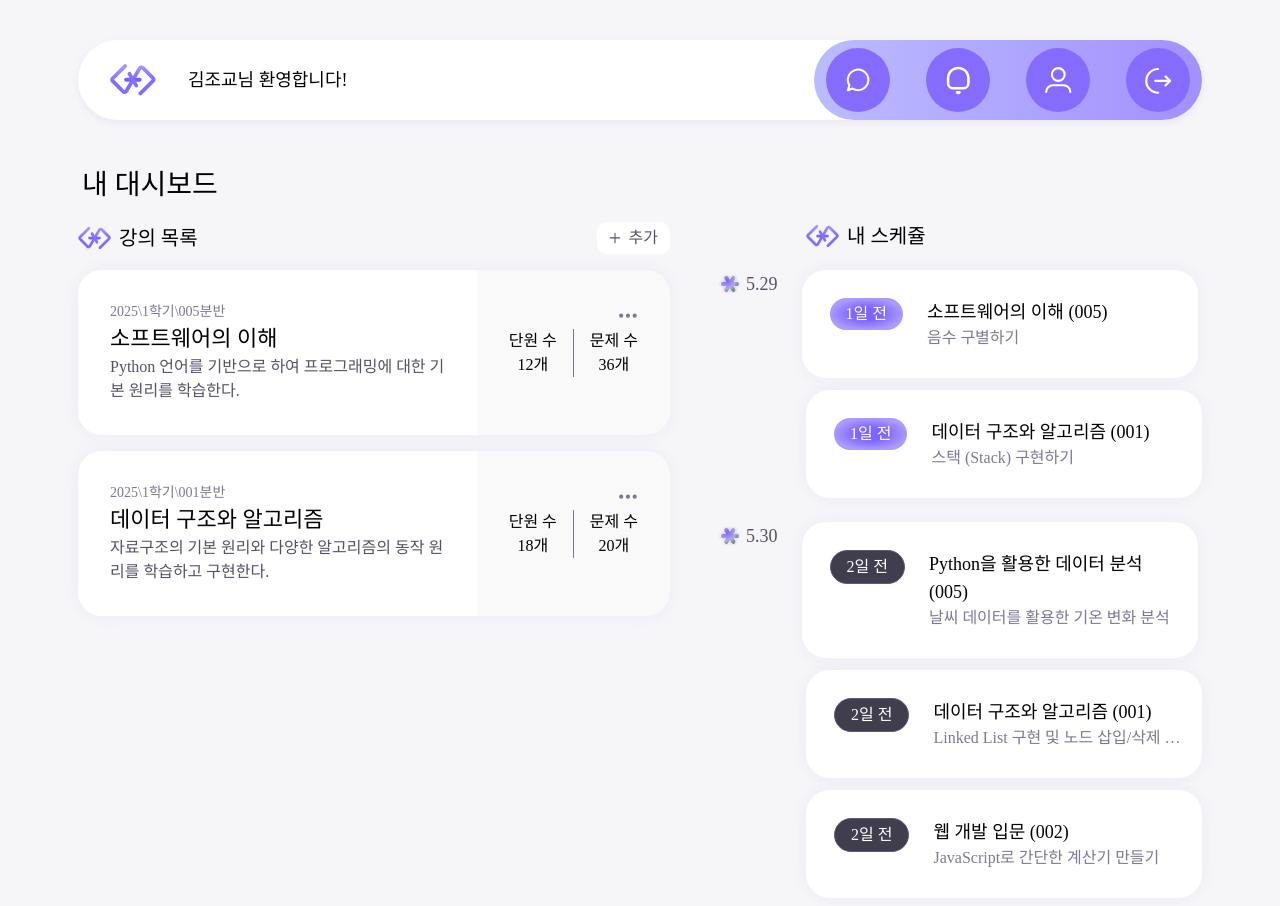
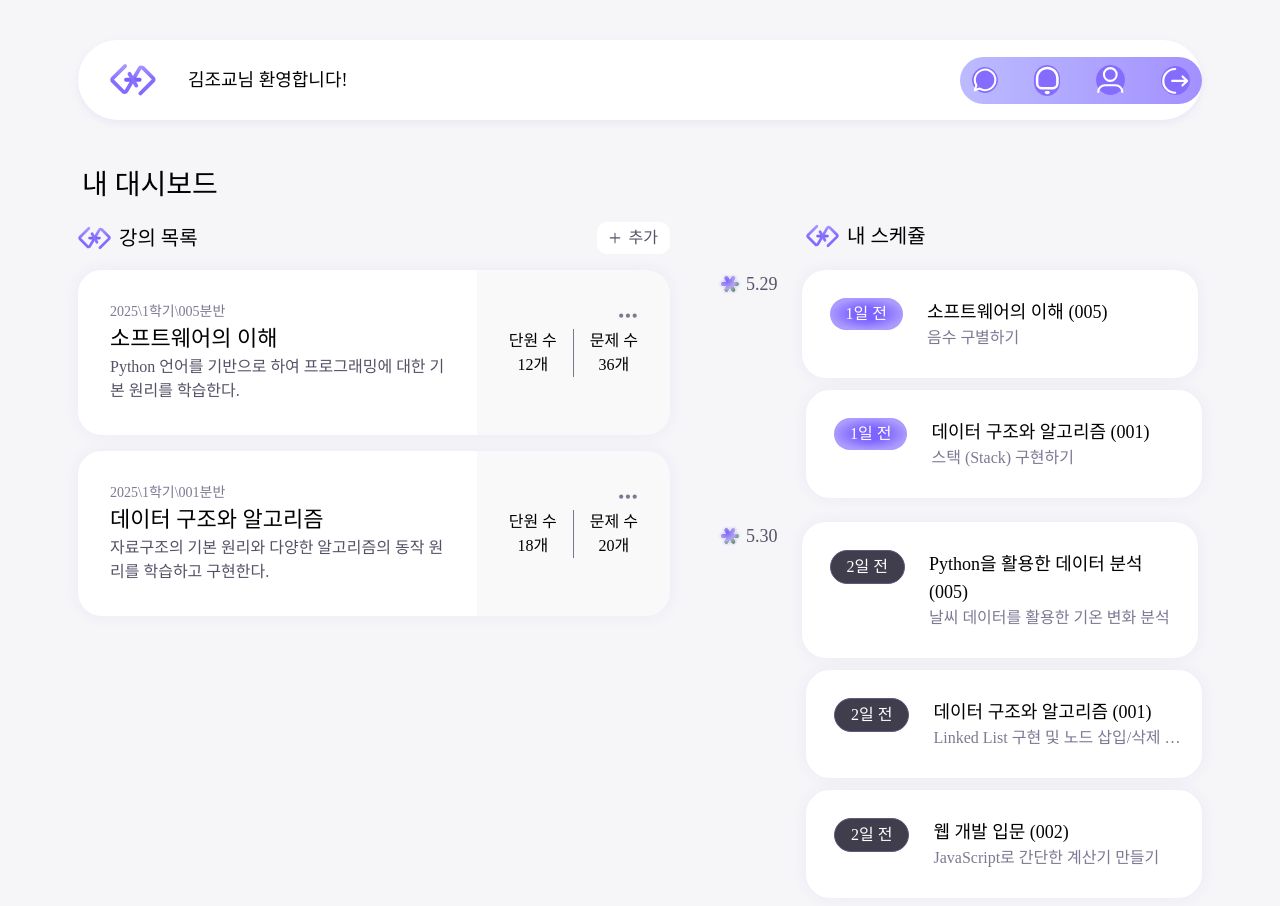
Before and after one commit to 2025-snowCode/snowCode-Client, a React (Vite) app: page /admin in a window 1280 px wide. Shown: the top 906 px of the page. Built offline with nearby package versions, Linux system fonts and the light colour scheme; a web font is replaced by a local one.

Commit message:
#21 feat: Header에 IconButton 대신 Button 컴포넌트로 교체 및 적용

```diff
--- a/src/layout/Layout.tsx
+++ b/src/layout/Layout.tsx
@@ -2,7 +2,7 @@
 import {useLocation, Outlet} from 'react-router-dom';
 import BaseHeader from '../components/common/BaseHeader';
 import {NotificationIcon, SignoutIcon, UserIcon, ChatIcon} from '../assets/svg';
-import IconButton from '../components/common/IconButton';
+import Button from '@/components/common/Button';
 
 const Layout = () => {
   const location = useLocation();
@@ -42,7 +42,9 @@ const Layout = () => {
     <nav
       className={`flex-1 bg-gradient-to-r from-light-purple to-purple ${width} h-full px-3 py-[8px] rounded-full flex items-center justify-between gap-9`}>
       {buttons.map((button, index) => (
-        <IconButton key={index} icon={button.icon} aria-label={button.label} />
+        <Button key={index} isIcon={true} size='none' aria-label={button.label}>
+          {button.icon}
+        </Button>
       ))}
     </nav>
   );
```
